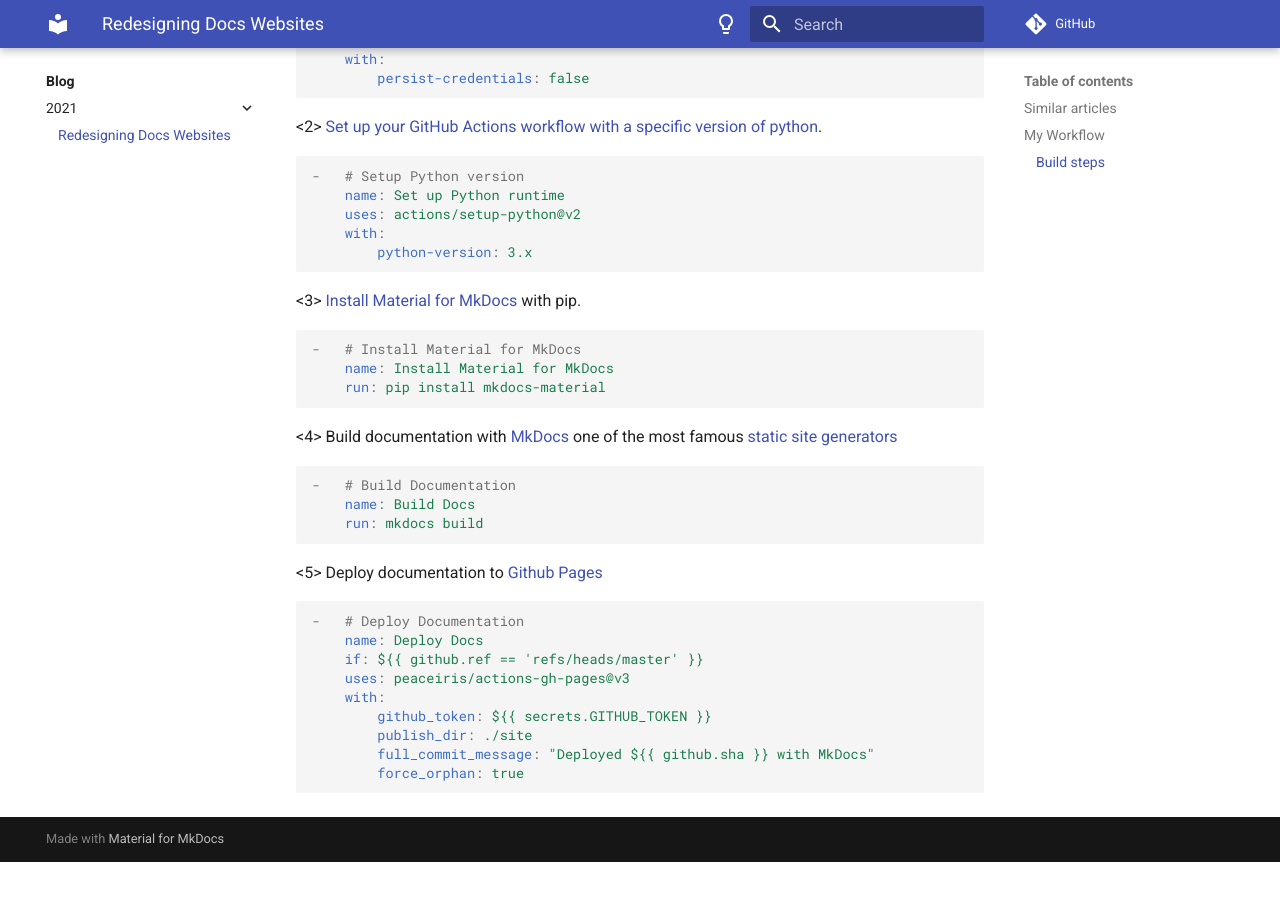
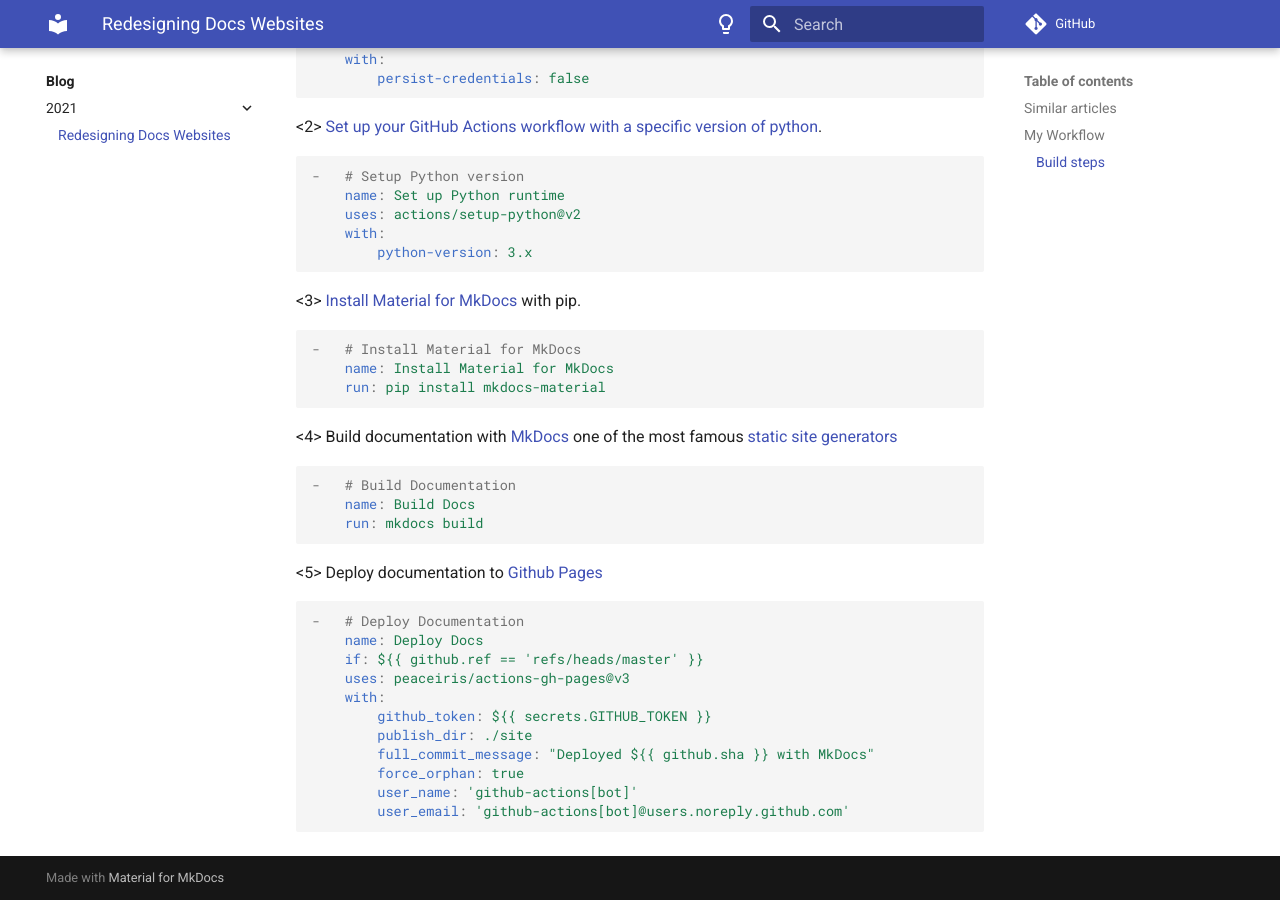
Before and after one commit to llaville/llaville.github.io, an MkDocs documentation site: the page built from docs/blog/2021/redesigning-docs-websites.md, in a window 1280 px wide and 900 px high, scrolled down 910 px. Built offline with MkDocs 1.6.1 and Material for MkDocs 9.7.7, drawn with Linux system fonts in a browser that asks for light colours; comment, search, counter and statistics services are not loaded; before the commit the page ends 1772 px from its top, so only the background shows below that.

Commit message:
identify the bot that deploy to gh-pages, because it's not me! (see https://github.com/peaceiris/actions-gh-pages#%EF%B8%8F-set-git-username-and-email)

````diff
--- a/docs/blog/2021/redesigning-docs-websites.md
+++ b/docs/blog/2021/redesigning-docs-websites.md
@@ -65,4 +65,6 @@
         publish_dir: ./site
         full_commit_message: "Deployed ${{ github.sha }} with MkDocs"
         force_orphan: true
+        user_name: 'github-actions[bot]'
+        user_email: 'github-actions[bot]@users.noreply.github.com'
 ```
````
Also changed, not shown: 1 other file.
